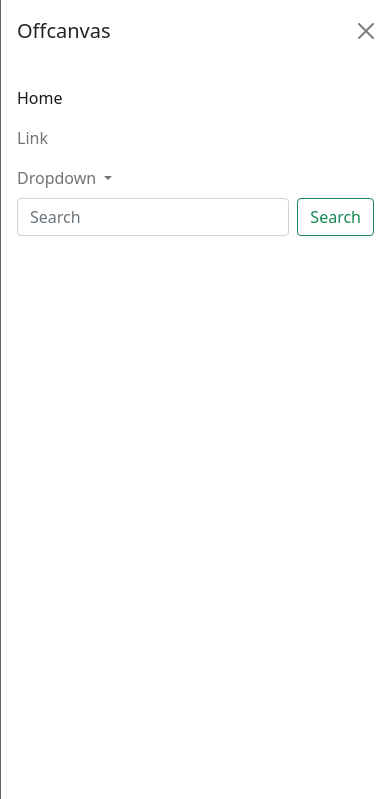
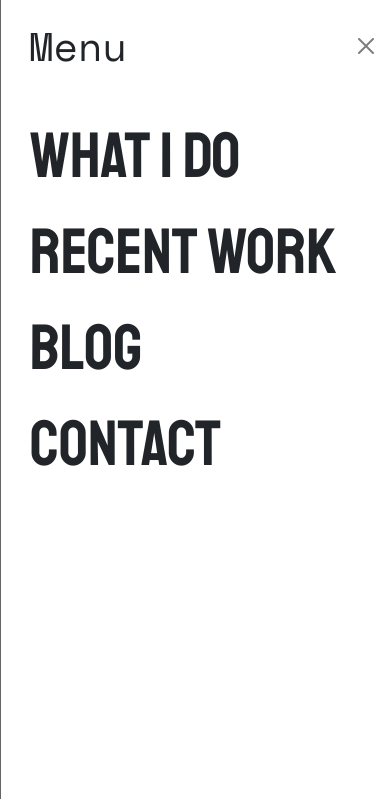
Before and after one commit to rakha00/rakha00.github.io, a plain HTML site: page index.html in a window 390 px wide. Both pictures are taken after a click on the button 350 px from the left and 43 px from the top of the page. Shown: the top 799 px of the page. Drawn offline with nearby package versions, Linux system fonts and the light colour scheme.

Commit message:
finish offcanvas

```diff
--- a/assets/css/style.css
+++ b/assets/css/style.css
@@ -1,13 +1,16 @@
 /* Fonts */
 .title,
-.hero {
+.hero,
+.navbar h3 {
   font-family: "Space Mono", monospace;
 }
 
+.menu span,
 .aboutMe h1,
 .whatIDo h1,
 .recentWork h1,
-.collab h1 {
+.collab h1,
+.collab button span {
   font-family: "Staatliches", cursive;
 }
 
@@ -21,6 +24,7 @@
   font-family: "Bubblegum Sans", cursive;
 }
 
+/* Fonts size */
 .whatIDo h1,
 .recentWork h1,
 .collab h1 {
@@ -33,8 +37,13 @@ h2 {
   font-size: 5rem;
 }
 
-.title {
-  font-size: 2.5em;
+.menu span {
+  font-size: 4rem;
+}
+
+.title,
+.navbar h3 {
+  font-size: 2.5rem;
 }
 
 .aboutMe p,
@@ -67,23 +76,59 @@ h2 {
   padding-top: 3em;
 }
 
+.navbar h3 {
+  margin-left: 0.3em;
+}
+
+.menu span {
+  margin-left: 0.2em;
+}
+
+/* Navbar */
+.navbar-light .navbar-toggler {
+  border-color: transparent;
+}
+
 /* Form Styles */
 
+.form-control {
+  border: none;
+  border-radius: 0;
+  border-bottom: 3px solid #212529;
+}
+
+.form-control:focus {
+  border-color: #212529;
+  box-shadow: none;
+}
+
+.btn {
+  background-color: #212529;
+}
+
 /* Breakpoint */
-@media (max-width: 991.98px) {
+@media (max-width: 1399.98px) {
   .hero h1 {
     font-size: 4rem;
   }
+  .title {
+    font-size: 1.5rem;
+  }
+}
+@media (max-width: 1199.98px) {
 }
 
-@media (max-width: 767.98px) {
+@media (max-width: 991.98px) {
   .hero h1 {
     font-size: 3rem;
   }
 }
 
+@media (max-width: 767.98px) {
+}
+
 @media (max-width: 575.98px) {
   .hero h1 {
-    font-size: 2rem;
+    font-size: 1.5rem;
   }
 }
--- a/index.html
+++ b/index.html
@@ -21,38 +21,22 @@
     <nav class="navbar navbar-light bg-transparent fixed-top">
       <div class="container">
         <a class="navbar-brand title" href="#">Kanya</a>
-        <button class="navbar-toggler" type="button" data-bs-toggle="offcanvas" data-bs-target="#offcanvasNavbar" aria-controls="offcanvasNavbar">
+        <button class="navbar-toggler" type="button" data-bs-toggle="offcanvas" data-bs-target="#offcanvas" aria-controls="offcanvas">
           <span class="navbar-toggler-icon"></span>
         </button>
-        <div class="offcanvas offcanvas-end" tabindex="-1" id="offcanvasNavbar" aria-labelledby="offcanvasNavbarLabel">
+
+        <div class="offcanvas offcanvas-end" data-bs-scroll="true" tabindex="-1" id="offcanvas" aria-labelledby="offcanvasLabel">
           <div class="offcanvas-header">
-            <h5 class="offcanvas-title" id="offcanvasNavbarLabel">Offcanvas</h5>
+            <h3 class="offcanvas-title" id="offcanvasLabel">Menu</h3>
             <button type="button" class="btn-close text-reset" data-bs-dismiss="offcanvas" aria-label="Close"></button>
           </div>
           <div class="offcanvas-body">
-            <ul class="navbar-nav justify-content-end flex-grow-1 pe-3">
-              <li class="nav-item">
-                <a class="nav-link active" aria-current="page" href="#">Home</a>
-              </li>
-              <li class="nav-item">
-                <a class="nav-link" href="#">Link</a>
-              </li>
-              <li class="nav-item dropdown">
-                <a class="nav-link dropdown-toggle" href="#" id="offcanvasNavbarDropdown" role="button" data-bs-toggle="dropdown" aria-expanded="false"> Dropdown </a>
-                <ul class="dropdown-menu" aria-labelledby="offcanvasNavbarDropdown">
-                  <li><a class="dropdown-item" href="#">Action</a></li>
-                  <li><a class="dropdown-item" href="#">Another action</a></li>
-                  <li>
-                    <hr class="dropdown-divider" />
-                  </li>
-                  <li><a class="dropdown-item" href="#">Something else here</a></li>
-                </ul>
-              </li>
-            </ul>
-            <form class="d-flex">
-              <input class="form-control me-2" type="search" placeholder="Search" aria-label="Search" />
-              <button class="btn btn-outline-success" type="submit">Search</button>
-            </form>
+            <div class="row row-cols-1 menu">
+              <div class="col"><span>What I Do</span></div>
+              <div class="col"><span>Recent Work</span></div>
+              <div class="col"><span>Blog</span></div>
+              <div class="col"><span>Contact</span></div>
+            </div>
           </div>
         </div>
       </div>
@@ -163,7 +147,7 @@
       </div>
     </div>
 
-    <!-- Collab (working on this) -->
+    <!-- Collab -->
     <div class="container-sm collab">
       <div class="row text-center mb-3">
         <h1>Let's Collab ...</h1>
@@ -215,8 +199,8 @@
                 <label for="message">Message</label>
               </div>
             </div>
-            <div class="d-grid col-12">
-              <button class="btn btn-primary" type="submit">Submit</button>
+            <div class="d-grid col-12 mt-5">
+              <button class="btn btn-dark" type="submit"><span>Submit</span></button>
             </div>
           </form>
         </div>
```
